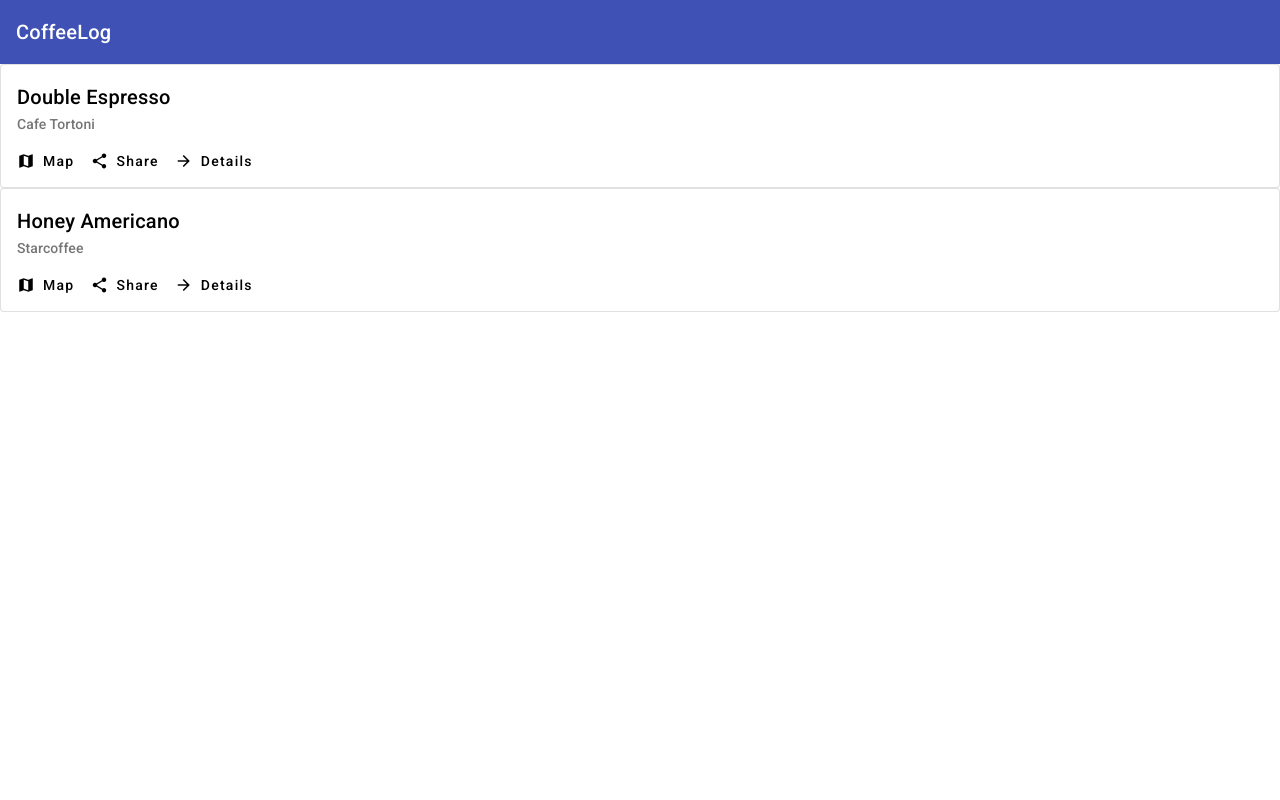
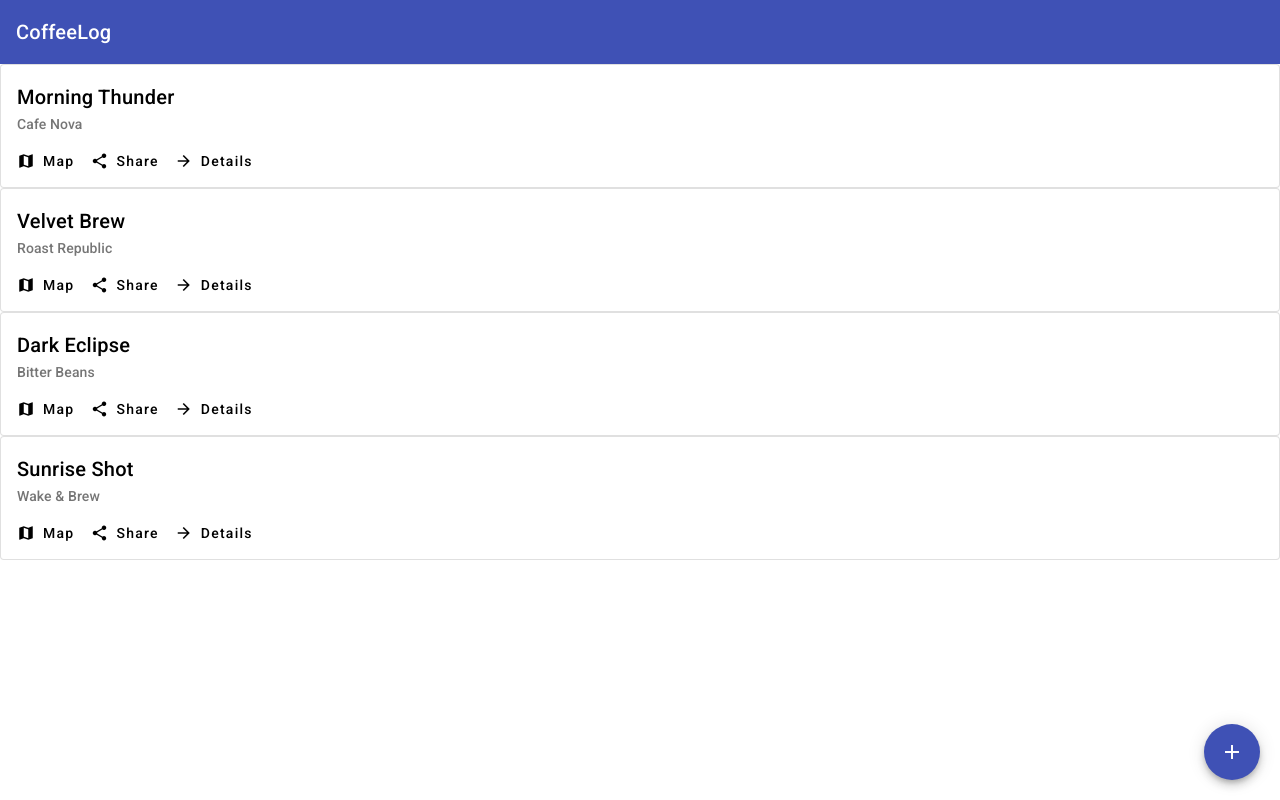
Before and after one commit to yousefgheibi/coffe-log, an Angular app: page / in a window 1280 px wide. Built offline with nearby package versions, Linux system fonts and the light colour scheme; data requests are answered from the project's data file.

Commit message:
connected to web services

```diff
--- /dev/null
+++ b/db.json
@@ -0,0 +1,85 @@
+{
+  "coffees": [
+    {
+      "id": "a101",
+      "name": "Morning Thunder",
+      "place": "Cafe Nova",
+      "location": {
+        "address": "456 Bean St",
+        "city": "Brewtown",
+        "latitude": 37.7749,
+        "longitude": -122.4194
+      },
+      "type": "Espresso",
+      "rating": 4.5,
+      "notes": "Strong and bold with a nutty aroma",
+      "tastingRating": {
+        "aroma": 5,
+        "body": 4,
+        "flavor": 5,
+        "intensity": 5,
+        "sweetness": 3,
+        "aftertaste": 4
+      }
+    },
+    {
+      "id": "b202",
+      "name": "Velvet Brew",
+      "place": "Roast Republic",
+      "location": {
+        "address": "789 Roast Ave",
+        "city": "Grindville",
+        "latitude": 40.7128,
+        "longitude": -74.0060
+      },
+      "type": "Latte",
+      "rating": 3.8,
+      "notes": "Creamy with hints of caramel and vanilla",
+      "tastingRating": {
+        "aroma": 4,
+        "body": 3,
+        "flavor": 4,
+        "intensity": 2,
+        "sweetness": 5,
+        "aftertaste": 3
+      }
+    },
+    {
+      "id": "c303",
+      "name": "Dark Eclipse",
+      "place": "Bitter Beans",
+      "location": {
+        "address": "321 Mocha Blvd",
+        "city": "Espressoton",
+        "latitude": 51.5074,
+        "longitude": -0.1278
+      },
+      "type": "Americano",
+      "rating": 4.2,
+      "notes": "Dark roast with earthy undertones",
+      "tastingRating": {
+        "aroma": 4,
+        "body": 5,
+        "flavor": 4,
+        "intensity": 4,
+        "sweetness": 2,
+        "aftertaste": 4
+      }
+    },
+    {
+      "id": "d404",
+      "name": "Sunrise Shot",
+      "place": "Wake & Brew",
+      "location": {
+        "address": "159 Coffee Crescent",
+        "city": "Latteville",
+        "latitude": null,
+        "longitude": null
+      },
+      "type": "Ristretto",
+      "rating": 0,
+      "notes": "Unrated sample",
+      "tastingRating": null
+    }
+  ]
+}
--- a/src/app/app.config.ts
+++ b/src/app/app.config.ts
@@ -3,7 +3,8 @@ import { provideRouter } from '@angular/router';
 
 import { routes } from './app.routes';
 import { provideAnimationsAsync } from '@angular/platform-browser/animations/async';
+import { provideHttpClient } from '@angular/common/http';
 
 export const appConfig: ApplicationConfig = {
-  providers: [provideRouter(routes), provideAnimationsAsync()]
+  providers: [provideRouter(routes), provideAnimationsAsync(),provideHttpClient()]
 };
--- a/src/app/coffee/coffee.component.ts
+++ b/src/app/coffee/coffee.component.ts
@@ -1,4 +1,4 @@
-import { Component } from '@angular/core';
+import { Component, OnInit } from '@angular/core';
 import { Coffee } from '../../logic/Coffee';
 import { MatCardModule } from '@angular/material/card';
 import { MatFormFieldModule } from '@angular/material/form-field';
@@ -12,6 +12,7 @@ import { GeolocationService } from '../geolocation.service';
 import { DataService } from '../data.service';
 import { TastingRating } from '../../logic/TastingRating';
 import { MatIconModule } from '@angular/material/icon';
+import { ActivatedRoute, Router } from '@angular/router';
 
 @Component({
   selector: 'app-coffee',
@@ -23,13 +24,32 @@ import { MatIconModule } from '@angular/material/icon';
     DataService
   ]
 })
-export class CoffeeComponent {
+export class CoffeeComponent implements OnInit{
 
   coffee = new Coffee();
   types = ["Espresso", "Ristretto", "Americano", "Cappuccino", "Frappe"]
   tastingEnabled = false;
+  formType : "editing" | "inserting" = "inserting";
 
-  constructor(private geolocation: GeolocationService) {}
+  constructor(private geolocation: GeolocationService,
+    private  data: DataService,
+    private router: Router,
+    private route: ActivatedRoute
+  ) {}
+
+  ngOnInit(): void {
+    this.route.params.subscribe(params => {
+      if (params["id"]) {
+        this.data.get(params["id"], (response: any) => {
+          this.coffee = response; // TODO: convert the object to a Coffee instance
+          this.formType = "editing";
+          if (this.coffee.tastingRating) {
+            this.tastingEnabled = true
+          }
+        })
+      }
+    })
+  }
 
   tastingRatingChanged(checked: boolean) {
     if (checked) {
@@ -49,10 +69,23 @@ export class CoffeeComponent {
   }
 
   cancel() {
-
+    this.router.navigate(["/"])
   }
 
   save() {
+    let resultFunction = (result: boolean) => {
+      if (result) {
+        this.router.navigate(["/"]);
+      } else {
+        // TODO: render a nice error message
+      }
+    }
 
+    if (this.formType=="inserting") {
+      let { id, ...insertedCoffee} = this.coffee;
+      this.data.save(insertedCoffee, resultFunction);
+    } else {
+      this.data.save(this.coffee, resultFunction);
+    }
   }
 }
--- a/src/app/data.service.ts
+++ b/src/app/data.service.ts
@@ -1,19 +1,41 @@
 import { Injectable } from '@angular/core';
-import { Coffee } from '../logic/Coffee';
-import { PlaceLocation } from '../logic/PlaceLocation';
+import { HttpClient } from '@angular/common/http';
 
 @Injectable({
-  providedIn: 'root'
+  providedIn: 'root',
 })
 export class DataService {
+  public endpoint = 'http://localhost:3000';
 
-  constructor() { }
+  constructor(private httpClient: HttpClient) {}
 
   getList(callback: Function) {
-    const list = [
-      new Coffee("1","Double Espresso", "Cafe Tortoni", new PlaceLocation("Av. de Mayo 600", "Buenos Aires")),
-      new Coffee("2","Honey Americano", "Starcoffee", new PlaceLocation("Gran Via 34", "Madrid"))
-    ];
-    callback(list);
+    // const list = [
+    //   new Coffee("1", "Double Espresso", "Cafe Tortoni", new PlaceLocation("Av. de Mayo 600", "Buenos Aires")),
+    //   new Coffee("2", "Honey Americano", "Starcoffee", new PlaceLocation("Gran Via 34", "Madrid"))
+    // ];
+    // callback(list);
+    this.httpClient
+      .get(`${this.endpoint}/coffees`)
+      .subscribe((response) => callback(response));
+  }
+
+  get(coffeeId: string, callback: Function) {
+    this.httpClient
+      .get(`${this.endpoint}/coffees/${coffeeId}`)
+      .subscribe((response) => callback(response));
+  }
+
+  save(coffee: any, callback: Function) {
+    if (coffee.id) {
+      this.httpClient
+        .put(`${this.endpoint}/coffees/${coffee.id}`, coffee)
+        .subscribe((response) => callback(true));
+    } else {
+      // It's a new item
+      this.httpClient
+        .post(`${this.endpoint}/coffees`, coffee)
+        .subscribe((response) => callback(true));
+    }
   }
 }
--- a/src/app/list/list.component.html
+++ b/src/app/list/list.component.html
@@ -5,9 +5,13 @@
         <mat-card-subtitle>{{coffee.place}}</mat-card-subtitle>
     </mat-card-header>
     <mat-card-actions>
-        <button mat-button><mat-icon>map</mat-icon>Map</button>
-        <button mat-button><mat-icon>share</mat-icon>Share</button>
+        <button mat-button (click)="goMap(coffee)"><mat-icon>map</mat-icon>Map</button>
+        <button mat-button (click)="share(coffee)"><mat-icon>share</mat-icon>Share</button>
         <button mat-button (click)="goDetails(coffee)"><mat-icon>arrow_forward</mat-icon>Details</button>
     </mat-card-actions>
 </mat-card>
 }
+
+<a id="buttonCreate" mat-fab color="primary" routerLink="/coffee">
+  <mat-icon>add</mat-icon>
+</a>
--- a/src/app/list/list.component.scss
+++ b/src/app/list/list.component.scss
@@ -0,0 +1,5 @@
+#buttonCreate {
+    position: fixed;
+    right: 20px;
+    bottom: 20px;
+}
--- a/src/app/list/list.component.ts
+++ b/src/app/list/list.component.ts
@@ -6,6 +6,7 @@ import { MatCardModule } from '@angular/material/card';
 import { MatButtonModule } from '@angular/material/button';
 import { MatIconModule } from '@angular/material/icon';
 import { Router } from '@angular/router';
+import { GeolocationService } from '../geolocation.service';
 
 @Component({
   selector: 'app-list',
@@ -16,7 +17,7 @@ import { Router } from '@angular/router';
 })
 export class ListComponent implements OnInit {
   list: Coffee[] = [];
-  constructor(private data: DataService, private router: Router) {}
+  constructor(private data: DataService, private router: Router, private geolocation: GeolocationService) {}
 
   ngOnInit(): void {
     this.data.getList((list: Coffee[]) => {
@@ -25,6 +26,26 @@ export class ListComponent implements OnInit {
   }
 
   goDetails(coffee: Coffee) {
-    this.router.navigate(['/coffee', coffee._id]);
+    this.router.navigate(['/coffee', coffee.id]);
   }
+
+   goMap(coffee: Coffee) {
+    const mapURL = this.geolocation.getMapLink(coffee.location!);
+    window.open(mapURL, "_blank");
+   }
+
+   share(coffee: Coffee) {
+    const text = `I had this coffee at ${coffee.place} and for me it's ${coffee.rating} stars.`
+    const info = {
+      title: coffee.name,
+      text: text,
+      url: window.location.href
+    }
+
+    if ('share' in navigator && navigator.canShare(info)) {
+      navigator.share(info)
+    } else {
+      // TODO: show a message
+    }
+   }
 }
--- a/src/logic/Coffee.ts
+++ b/src/logic/Coffee.ts
@@ -9,7 +9,7 @@ export class Coffee {
   tastingRating: TastingRating | null;
 
   constructor(
-    public _id: string | null = null,
+    public id: string | null = null,
     public name: string = '',
     public place: string = '',
     public location: PlaceLocation | null = null
```
